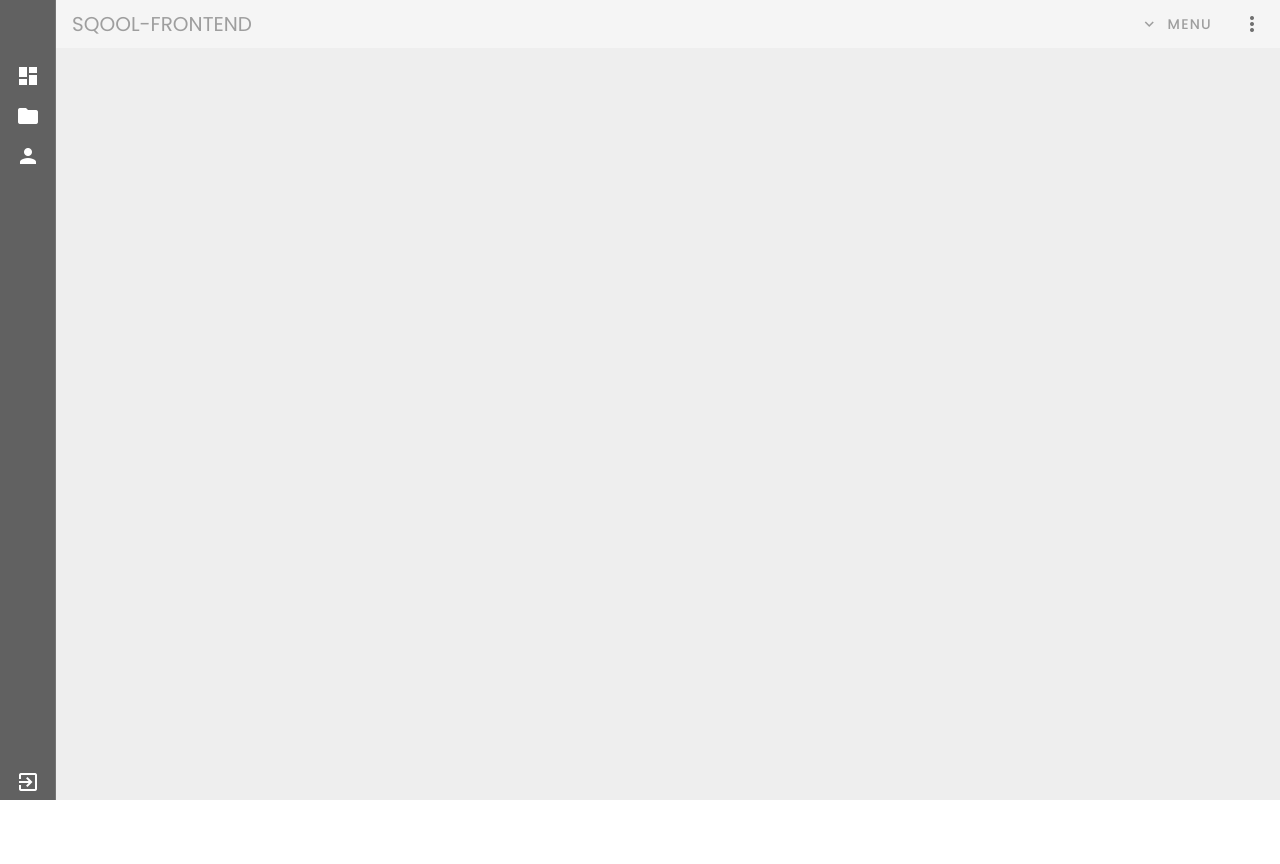
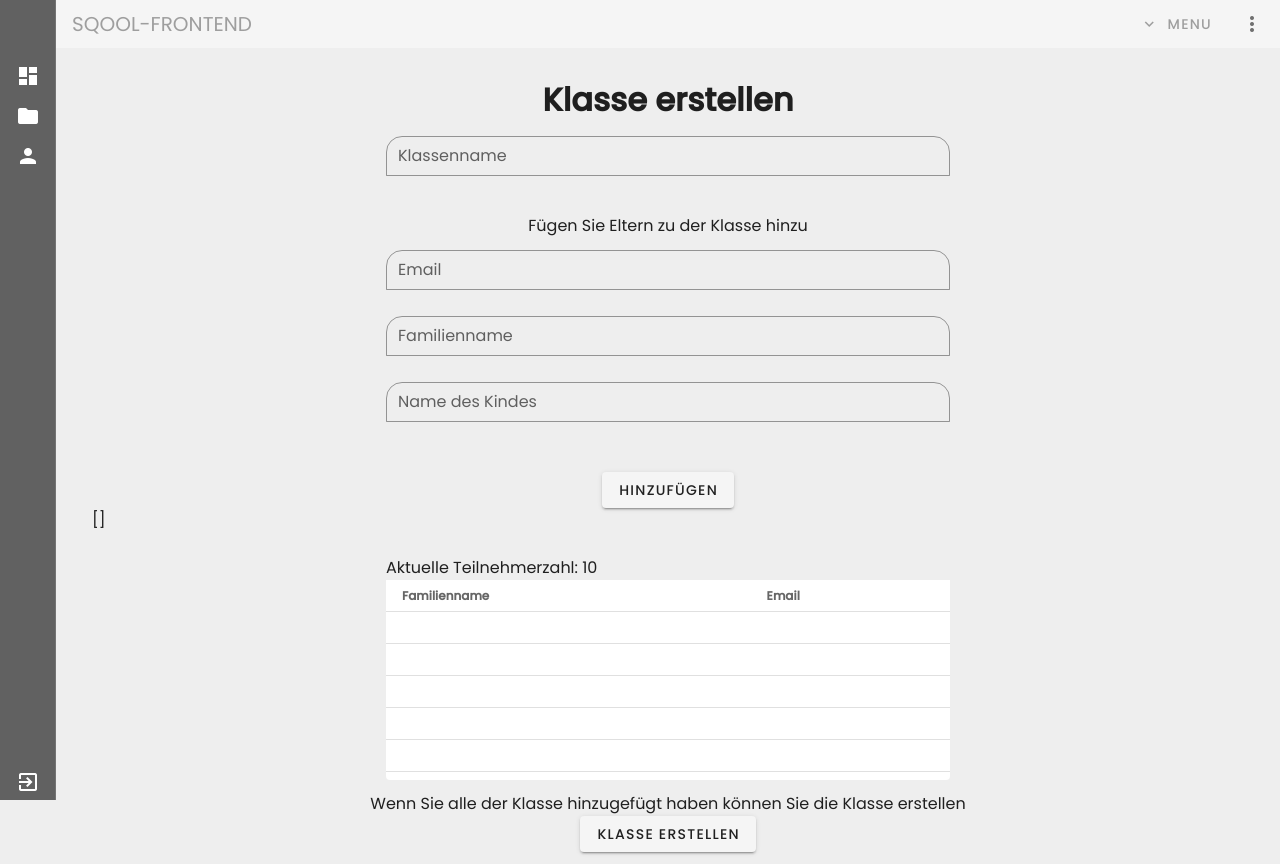
Before and after one commit to ghostcoding-devs/sqool-frontend, a Vue app: page /class/1231213123 in a window 1280 px wide. Before the commit the page ends 800 px from the top, so only its background shows below. Built offline with nearby package versions, Linux system fonts and the light colour scheme.

Commit message:
edit components

```diff
--- /dev/null
+++ b/src/components/Class/CreateClass.vue
@@ -0,0 +1,63 @@
+<template>
+  <v-container fluid>
+    <v-col cols="12">
+      <v-row justify="center">
+        <h1>Klasse erstellen</h1>
+      </v-row>
+      <v-row justify="center">
+        <ClassInput @editClassInformation="updateClassName" />
+      </v-row>
+      <v-row justify="center">Fügen Sie Eltern zu der Klasse hinzu</v-row>
+      <v-row justify="center">
+        <InviteInput @addToClass="addClassmember" />
+      </v-row>
+      {{inviteList}}
+      <v-row justify="center">
+        <InviteList memberList="inviteList" />
+      </v-row>
+      <br />
+      <v-row
+        justify="center"
+      >Wenn Sie alle der Klasse hinzugefügt haben können Sie die Klasse erstellen</v-row>
+      <br />
+      <v-row justify="center">
+        <v-btn @click="sendInvites">Klasse erstellen</v-btn>
+      </v-row>
+    </v-col>
+  </v-container>
+</template>
+
+<script>
+import ClassInput from "@/components/Class/create/ClassInput.vue";
+import InviteInput from "@/components/Class/create/InviteInput.vue";
+import InviteList from "@/components/Class/create/InviteList.vue";
+import { mapState, mapActions } from "vuex";
+
+export default {
+  components: {
+    InviteInput,
+    InviteList,
+    ClassInput
+  },
+  data() {
+    return {
+      class: null,
+      inviteList: []
+    };
+  },
+  methods: {
+    ...mapState("class", ["classList"]),
+    ...mapActions("class", ["inviteClass"]),
+    async sendInvites() {
+      this.inviteClass(this.classList);
+    },
+    updateClassName(value) {
+      this.class.classname = value.classname;
+    },
+    addClassmember(value) {
+      console.log(value);
+      this.inviteList.push(value);
+    }
+  }
+};
+</script>
--- a/src/components/Class/Input.vue
+++ /dev/null
@@ -1,36 +0,0 @@
-<template>
-  <v-form v-model="valid">
-    <v-col cols="12" xl="12" lg="6" md="6" sm="12" xs="12" align="center" justify="center" display>
-      <v-text-field label="Email" v-model="email"></v-text-field>
-      <v-text-field label="Familienname" v-model="familyname"></v-text-field>
-      <v-text-field label="Name des Kindes" v-model="childname"></v-text-field>
-      <v-btn @click="addToClass">Hinzufügen</v-btn>
-    </v-col>
-  </v-form>
-</template>
-
-<script>
-import store from "@/store";
-import { mapMutations } from "vuex";
-
-export default {
-  data() {
-    return {
-      email: null,
-      valid: true,
-      familyname: null,
-      childname: null
-    };
-  },
-  methods: {
-    ...mapMutations("class", ["addToClassList"]),
-    addToClass() {
-      this.addToClassList({
-        email: this.email,
-        familyname: this.familyname,
-        childname: this.childname
-      });
-    }
-  }
-};
-</script>
--- /dev/null
+++ b/src/components/Class/create/ClassInput.vue
@@ -0,0 +1,28 @@
+<template>
+    <v-col cols="12" xl="12" lg="6" md="6" sm="12" xs="12">
+        <v-form ref="form" v-model="validate" lazy-validation >
+            <v-text-field label="Klassenname" v-model="classname" :rules="inputRules" dense shaped outlined @change="emitData"></v-text-field>
+        </v-form>
+    </v-col>
+</template>
+
+<script>
+export default {
+    data() {
+        return {
+            validate: true,
+            classname: null,
+            inputRules: [input => !!input || "Diese Feld muss ausgefüllt werden"]
+        }
+    },
+    methods: {
+        emitData(){
+            if (this.$refs.form.validate()) {
+                this.$emit('editClassInformation', {
+                    classname: this.classname,
+                })
+            }
+        }
+    }
+}
+</script>
--- /dev/null
+++ b/src/components/Class/create/InviteInput.vue
@@ -0,0 +1,59 @@
+<template>
+  <v-col align="center" display cols="12" xl="12" lg="6" md="6" sm="12" xs="12">
+    <v-form v-model="valid" lazy-validation ref="form">
+      <v-text-field label="Email" v-model="email" :rules="emailRules" shaped dense outlined></v-text-field>
+      <v-text-field
+        label="Familienname"
+        v-model="familyname"
+        :rules="inputRules"
+        shaped
+        dense
+        outlined
+      ></v-text-field>
+      <v-text-field
+        label="Name des Kindes"
+        v-model="childname"
+        :rules="inputRules"
+        shaped
+        dense
+        outlined
+      ></v-text-field>
+      <br />
+      <v-btn @click="addToClass" :disabled="!valid">Hinzufügen</v-btn>
+    </v-form>
+  </v-col>
+</template>
+
+<script>
+import store from "@/store";
+import { mapMutations } from "vuex";
+
+export default {
+  data() {
+    return {
+      email: null,
+      valid: true,
+      familyname: null,
+      childname: null,
+      emailRules: [
+        email => !!email || "Bitte fügen Sie eine Email hinzu",
+        email =>
+          /.+@.+\..+/.test(email) || "Bitte geben Sie eine gültige Email ein"
+      ],
+      inputRules: [input => !!input || "Diese Feld muss ausgefüllt werden"]
+    };
+  },
+  methods: {
+    ...mapMutations("class", ["addToClassList"]),
+    addToClass() {
+      if (this.$refs.form.validate()) {
+        this.$emit('addToClass', {
+          email: this.email,
+          familyname: this.familyname,
+          childname: this.childname
+        });
+      }
+    }
+  }
+};
+</script>
--- a/src/components/Class/InviteList.vue
+++ b/src/components/Class/create/InviteList.vue
@@ -1,18 +1,18 @@
 <template>
   <v-col cols="12" xl="12" lg="6" md="6" sm="12" xs="12">
-    <span>Aktuelle Teilnehmerzahl:</span> {{classList.length}}
+    <span>Aktuelle Teilnehmerzahl:</span> {{updatedMemberList.length}}
     <v-simple-table height="200px" dense fixed-header>
       <template v-slot:default>
         <thead>
           <tr>
+            <th class="text-left">Familienname</th>
             <th class="text-left">Email</th>
-            <th class="text-left">Familienname</th>
           </tr>
         </thead>
         <tbody>
-          <tr v-for="item in classList" :key="item.name">
+          <tr v-for="item in updatedMemberList" :key="item.email">
+            <td>{{ item.familyname }}</td>
             <td>{{ item.email }}</td>
-            <td>{{ item.familyname }}</td>
           </tr>
         </tbody>
       </template>
@@ -23,8 +23,12 @@
 <script>
 import { mapState } from "vuex";
 export default {
+  props: ['memberList'],
   computed: {
-    ...mapState("class", ["classList"])
+    updatedMemberList() {
+      console.log('hello')
+      if (this.memberList.length) return this.memberList
+    }
   }
 };
 </script>
--- a/src/components/Navigation/Navbar.vue
+++ b/src/components/Navigation/Navbar.vue
@@ -53,6 +53,7 @@ export default {
       { icon: 'dashboard', text: 'Übersicht', route: '/' },
       { icon: 'folder', text: 'My Projects', route: '/projects' },
       { icon: 'person', text: 'Team', route: '/team' },
+      { icon: 'account-group', text: 'Meine Klassen', route: '/classes' }
     ],
     authLinks: [
      { icon: 'person', text: 'Profile', route: '/profile' },
--- a/src/components/Notification/NotificationSnack.vue
+++ /dev/null
@@ -1,3 +0,0 @@
-<template>
-
-</template>
--- a/src/router/index.js
+++ b/src/router/index.js
@@ -1,6 +1,7 @@
 import Vue from 'vue'
 import VueRouter from 'vue-router'
 import Dashboard from '@/views/Dashboard.vue'
+import ClassOverview from '@/views/ClassOverview.vue'
 import Class from '@/views/Class.vue'
 
 Vue.use(VueRouter)
@@ -17,9 +18,14 @@ const routes = [
     component: () => import(/* webpackChunkName: "about" */ '../views/Dashboard.vue')
   },
   {
-    path: '/class',
+    path: '/class/:classId',
     name: 'Class',
     component: Class
+  },
+  {
+    path: '/classes',
+    name: 'Classoverview',
+    component: ClassOverview
   }
 ]
 
--- a/src/store/modules/class/mutations.js
+++ b/src/store/modules/class/mutations.js
@@ -1,5 +1,5 @@
 export default {
     addToClassList: (state, payload) => {
-        state.classList.push(payload)
+        state.inviteList.push(payload)
     }
 }
--- a/src/store/modules/class/state.js
+++ b/src/store/modules/class/state.js
@@ -1,3 +1,3 @@
 export default {
-    classList: []
+    inviteList: []
 }
--- a/src/views/Class.vue
+++ b/src/views/Class.vue
@@ -1,35 +1,14 @@
 <template>
-  <v-container fluid>
-    <v-col cols="12">
-      <v-row justify="center">Fügen Sie Eltern zu der Klasse hinzug</v-row>
-      <Input />
-      <InviteList />
-      <br>
-      <v-row>Wenn Sie alle der Klasse hinzugefügt haben können Sie die Einladungen verschicken.</v-row>
-      <br>
-      <v-row justify="center">
-          <v-btn @click="sendInvites">Absenden</v-btn>
-      </v-row>
-    </v-col>
-  </v-container>
+  <CreateClass/>
 </template>
 
 <script>
-import Input from "@/components/Class/Input.vue";
-import InviteList from "@/components/Class/InviteList.vue";
 import { mapState, mapActions } from "vuex";
+import CreateClass from '@/components/Class/CreateClass.vue'
 
 export default {
   components: {
-    Input,
-    InviteList
-  },
-  methods: {
-    ...mapState("class", ["classList"]),
-    ...mapActions("class", ["inviteClass"]),
-    async sendInvites() {
-      this.inviteClass(this.classList)
-    }
+    CreateClass
   }
 };
 </script>
--- /dev/null
+++ b/src/views/ClassOverview.vue
@@ -0,0 +1,24 @@
+<template>
+  <v-container fluid>
+    <v-col cols="12" align="center">
+      <v-row justify="center">
+        <h1>Klassenübersicht</h1>
+      </v-row>
+      <v-row justify="center">
+        <v-card height="100px" width="100px" shaped>
+          <v-btn width="100%" height="100%" router to="/class/123123">
+            <v-icon>mdi-plus</v-icon>
+          </v-btn>
+        </v-card>
+      </v-row>
+    </v-col>
+  </v-container>
+</template>
+
+<script>
+import { mapState } from "vuex";
+
+export default {
+
+}
+</script>
```
